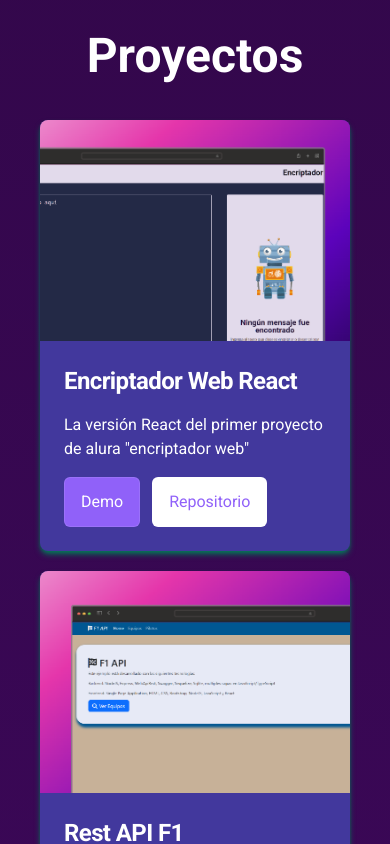
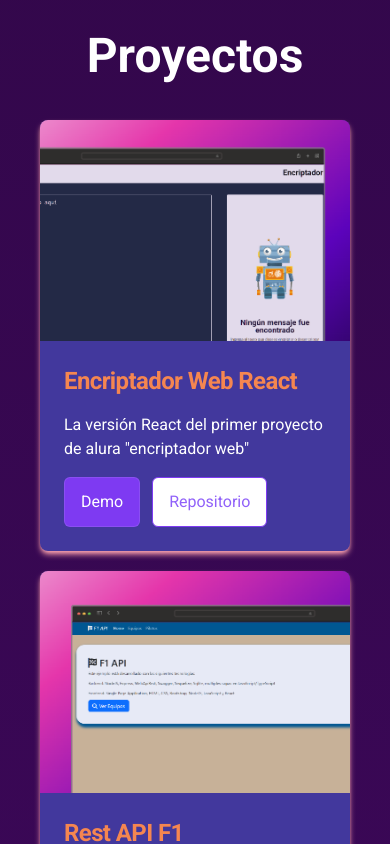
Before and after one commit to stefifm/portfolio-stefania-bruera, a React (Vite) app: page / in a window 390 px wide. Shown: the part 4340-5184 px from the top of the page. Built offline with nearby package versions, Linux system fonts and the light colour scheme.

Commit message:
Add framer motion

```diff
--- a/package.json
+++ b/package.json
@@ -15,6 +15,7 @@
     "@hookform/resolvers": "^3.3.4",
     "flowbite": "^2.2.1",
     "flowbite-react": "^0.7.2",
+    "framer-motion": "^10.17.9",
     "react": "^18.2.0",
     "react-dom": "^18.2.0",
     "react-hook-form": "^7.49.2",
--- a/src/components/BannerComponent/BannerComponent.jsx
+++ b/src/components/BannerComponent/BannerComponent.jsx
@@ -1,6 +1,7 @@
 import { MdOutlineMailLock } from 'react-icons/md'
 import { AiOutlineInstagram } from 'react-icons/ai'
 import { FaTwitter, FaLinkedin, FaGithub } from 'react-icons/fa'
+import { motion } from 'framer-motion'
 import ProfilePic from '../../assets/profile-pic.png'
 
 const BannerComponent = () => {
@@ -46,24 +47,29 @@
             Argentina.
           </p>
 
-          <nav className='flex flex-wrap gap-2 mt-2 '>
+          <nav className='flex flex-wrap gap-2 lg:gap-3 mt-2 '>
             {socialMedia.map((item, index) => (
-              <a
+              <motion.a
                 key={index}
                 href={item.url}
+                whileHover={{
+                  scale: 0.97,
+                  transition: { duration: 0.4 },
+                  boxShadow: '0 0 10px #fda4af'
+                }}
                 target='_blank'
-                className='text-white border border-white/10 rounded-full px-4 py-3 flex gap-2 items-center justify-center bg-purple-500 hover:bg-purple-600 transition-colors'
+                className='text-white border border-white/10 rounded-full px-4 py-3 flex gap-2 items-center justify-center bg-purple-500'
                 rel='noreferrer'>
                 {item.icon}
                 <span className='text-white'>{item.name}</span>
-              </a>
+              </motion.a>
             ))}
           </nav>
         </div>
 
         <img
           src={ProfilePic}
-          alt=''
+          alt='Foto Perfil de Stefania Bruera'
           className='size-72 lg:size-80'
         />
       </div>
--- a/src/components/Proyectos/Proyectos.jsx
+++ b/src/components/Proyectos/Proyectos.jsx
@@ -1,4 +1,5 @@
 import { Card } from 'flowbite-react'
+import { motion } from 'framer-motion'
 import Encriptador from '../../assets/encriptador-react.png'
 import RestF1 from '../../assets/REST-API-F1.png'
 import Motorflix from '../../assets/motorflix.png'
@@ -44,8 +45,8 @@
       <div className='grid xl:grid-cols-2 gap-5 justify-center items-center'>
         {projects.map((project, index) => (
           <Card
-            className='max-w-sm bg-indigo-800 border-none shadow-md shadow-emerald-700'
             key={index}
+            className='max-w-sm bg-indigo-800 border-none shadow-rose-300 shadow-md duration-500 hover:shadow-xl transition-shadow'
             renderImage={() => (
               <img
                 src={project.img}
@@ -53,23 +54,27 @@
                 className='size-full object-cover rounded-t-lg'
               />
             )}>
-            <h5 className='text-2xl font-bold tracking-tight text-white '>{project.title}</h5>
+            <h5 className='text-2xl font-bold tracking-tight text-orange-400/95 '>
+              {project.title}
+            </h5>
             <p className='font-normal text-white '>{project.description}</p>
             <div className='flex gap-3'>
-              <a
+              <motion.a
                 href={project.url}
-                className='text-white border border-white/10 rounded-md px-4 py-3 flex items-center justify-center bg-purple-500 hover:bg-white hover:text-purple-500 transition-colors'
+                whileHover={{ scale: 0.95, boxShadow: '0 0 10px #fff' }}
+                className='text-white border border-white/10 rounded-md px-4 py-3 flex items-center justify-center bg-purple-600'
                 target='_blank'
                 rel='noreferrer'>
                 Demo
-              </a>
-              <a
+              </motion.a>
+              <motion.a
                 href={project.repo}
-                className='text-purple-500 border border-white/10 rounded-md px-4 py-3 flex items-center justify-center bg-white hover:bg-purple-600 hover:text-white transition-colors'
+                whileHover={{ scale: 0.95, boxShadow: '0 0 10px #fda4af' }}
+                className='text-purple-500 border border-purple-600 rounded-md px-4 py-3 flex items-center justify-center bg-white '
                 target='_blank'
                 rel='noreferrer'>
                 Repositorio
-              </a>
+              </motion.a>
             </div>
           </Card>
         ))}
--- a/src/components/Skills/Skills.jsx
+++ b/src/components/Skills/Skills.jsx
@@ -24,6 +24,7 @@
 import { GiStrong, GiTeamIdea } from 'react-icons/gi'
 import { PiStudent } from 'react-icons/pi'
 import { FaPersonDigging, FaPersonThroughWindow, FaUnlockKeyhole } from 'react-icons/fa6'
+import { motion } from 'framer-motion'
 
 const Skills = () => {
   const tecnologias = [
@@ -68,12 +69,16 @@
           <h2 className='text-3xl font-semibold text-center '>Tecnologías</h2>
           <ul className='grid md:grid-cols-2 gap-2 lg:gap-6 justify-center'>
             {tecnologias.map((tecno, index) => (
-              <li
+              <motion.li
+                initial={{ x: -100, opacity: 0 }}
+                whileInView={{ x: 0, opacity: 1 }}
+                viewport={{ threshold: 0.2 }}
+                transition={{ delay: index * 0.1, duration: 0.5 }}
                 key={index}
                 className='flex items-center  gap-2 rounded-md p-2 border border-white/10 bg-violet-700 '>
                 <tecno.icon className='size-6' />
                 <p className='text-sm lg:text-base'>{tecno.name}</p>
-              </li>
+              </motion.li>
             ))}
           </ul>
         </div>
@@ -81,12 +86,16 @@
           <h2 className='text-3xl font-semibold text-center'>Soft Skills</h2>
           <ul className='grid md:grid-cols-2 gap-2 lg:gap-6 justify-center'>
             {softSkills.map((soft, index) => (
-              <li
+              <motion.li
                 key={index}
+                initial={{ x: -100, opacity: 0 }}
+                whileInView={{ x: 0, opacity: 1 }}
+                viewport={{ threshold: 0.2 }}
+                transition={{ delay: index * 0.1, duration: 0.5 }}
                 className='flex items-center gap-2 rounded-md p-2 border border-white/10 bg-violet-700'>
                 <soft.icon className='size-6' />
                 <span className='text-sm lg:text-base lg:leading-5 '>{soft.name}</span>
-              </li>
+              </motion.li>
             ))}
           </ul>
         </div>
--- a/src/index.css
+++ b/src/index.css
@@ -7,6 +7,10 @@
   padding: 0;
 }
 
+html {
+  scroll-behavior: smooth;
+}
+
 
 body {
   font-family: 'Roboto', sans-serif;
```
Also changed, not shown: 1 other file (tests, documents, lock files or other folders).
